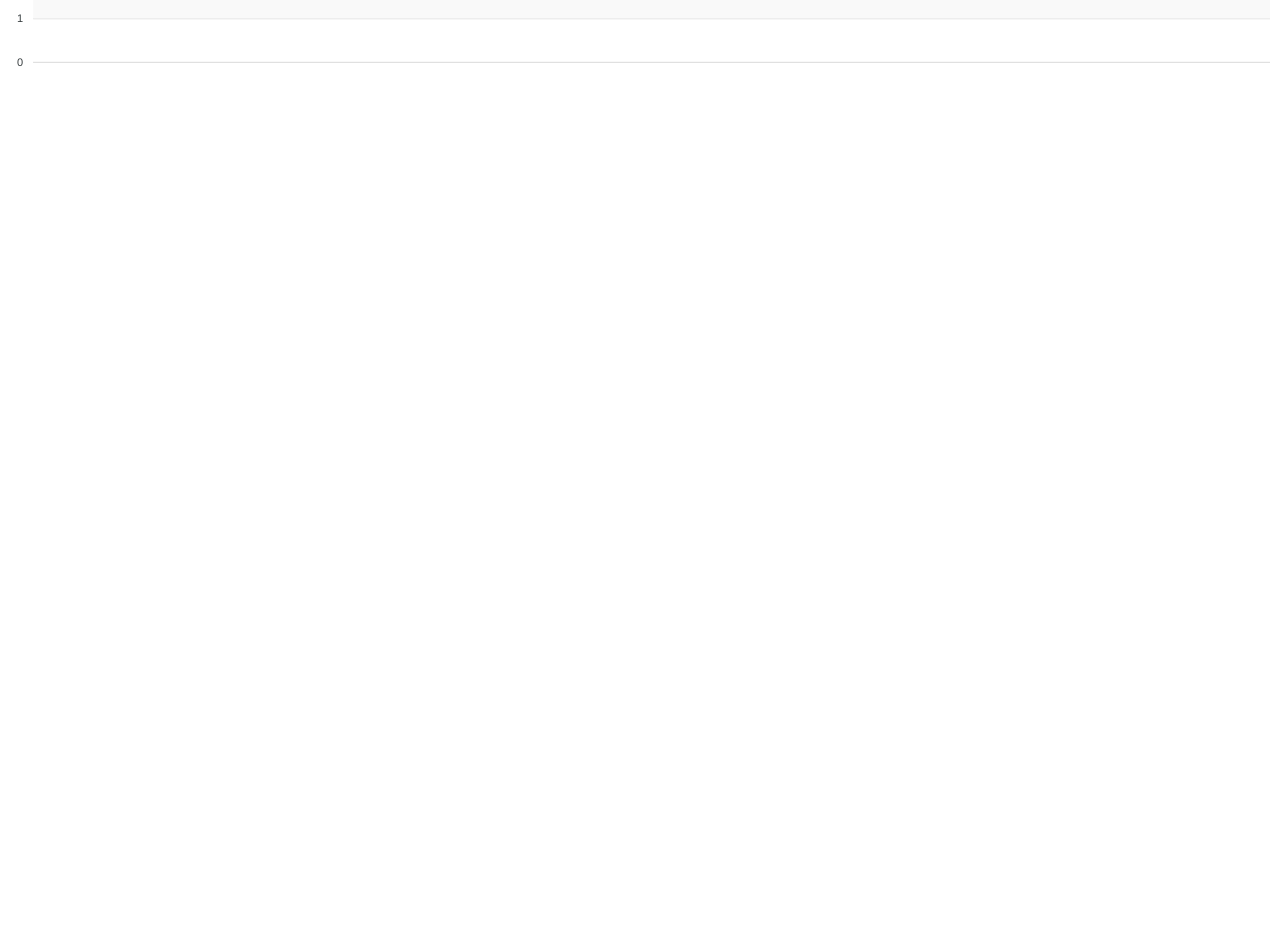
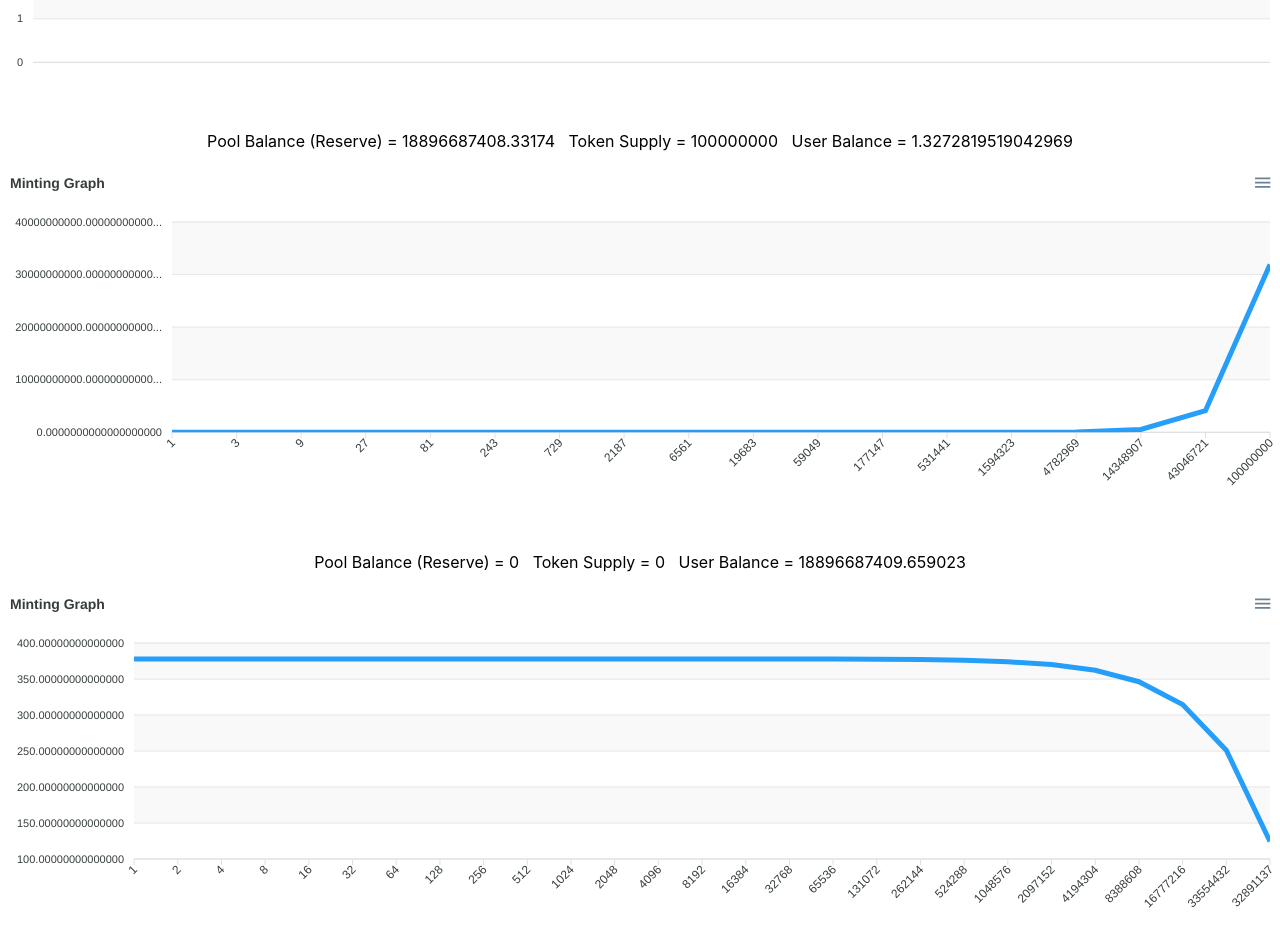
Before and after one commit to ObjectPlayer/Bounding_Curve, a React (Create React App) app in the folder bounding-curve/: page / in a window 1280 px wide. Shown: the part 480-1426 px from the top of the page. Before the commit the page ends 800 px from the top, so only its background shows below. Built offline with nearby package versions, Linux system fonts and the light colour scheme.

Commit message:
minting and burning graph added

```diff
--- a/bounding-curve/src/App.js
+++ b/bounding-curve/src/App.js
@@ -3,6 +3,8 @@ import './App.css';
 import React from 'react';
 import BoundingCurve from './Services/BoundingCurve';
 import Chart from 'react-apexcharts'
+import MintingGraph from './Screens/MintingGraph';
+import BurningGraph from './Screens/BurningGraph';
 
 class App extends React.Component {
   constructor(props) {
@@ -178,6 +180,13 @@ class App extends React.Component {
 
         <Chart options={this.state.options} series={this.state.series} type="line" height={350} />
 
+        <div>
+          <MintingGraph />
+
+          <BurningGraph />
+
+        </div>
+
       </div>
     );
   }
--- /dev/null
+++ b/bounding-curve/src/Screens/BurningGraph.js
@@ -0,0 +1,140 @@
+import React from 'react';
+import BoundingCurve from '../Services/BoundingCurve';
+import Chart from 'react-apexcharts'
+
+class BurningGraph extends React.Component {
+    constructor(props) {
+        super(props);
+
+        this.state = {
+            reserveAmount: 0,
+            totalSupply: 0,
+            userBalancce: 0,
+
+
+            series: [{
+                name: "Price",
+                data: []
+            }],
+            options: {
+                chart: {
+                    height: 350,
+                    type: 'line',
+                    zoom: {
+                        enabled: false
+                    }
+                },
+                dataLabels: {
+                    enabled: false
+                },
+                stroke: {
+                    curve: 'straight'
+                },
+                title: {
+                    text: 'Minting Graph',
+                    align: 'left'
+                },
+                grid: {
+                    row: {
+                        colors: ['#f3f3f3', 'transparent'], // takes an array which will be repeated on columns
+                        opacity: 0.5
+                    },
+                },
+                xaxis: {
+                    categories: [],
+                }
+            }
+
+        }
+
+        this.boudningCurve = new BoundingCurve()
+    }
+
+    componentDidMount() {
+        this.boudningCurve.updateDataToTestBurning(this.boudningCurve.maxSupply, 18896687408.33174, this.boudningCurve.maxSupply, 1.3272819519042969)
+        this.showGraph()
+    }
+
+    getGraphValue = () => {
+        let totalSupply = this.boudningCurve.totalSupply;
+
+
+        let series = this.state.series;
+        let categories = [];
+        let supply = 0.5;
+
+        for (let i = 0; totalSupply > 0; i++) {
+
+            if(i==26){
+                debugger
+            }
+            let tokenShouldBurn = supply * 2;
+            let burningPrice = this.boudningCurve.getBurnPrice(1);
+
+
+            if (this.boudningCurve.totalSupply - tokenShouldBurn >= 0) {
+                this.boudningCurve.burnToken(tokenShouldBurn)
+            } else {
+                tokenShouldBurn = this.boudningCurve.totalSupply;
+                this.boudningCurve.burnToken(tokenShouldBurn)
+            }
+
+
+            totalSupply = this.boudningCurve.totalSupply;
+            supply = tokenShouldBurn;
+
+            series[0].data.push(burningPrice);
+            categories.push(supply);
+        }
+
+        console.log("series = ", series[0].data)
+
+        return { series, categories }
+    }
+
+
+    showGraph = () => {
+        debugger;
+
+        let res = this.getGraphValue();
+
+
+        let series = res.series;
+        let newCategories = res.categories;
+
+        this.setState({ series, options: { ...this.state.options, xaxis: { categories: newCategories } } })
+
+        this.setState({ reserveAmount: this.boudningCurve.reserve, totalSupply: this.boudningCurve.totalSupply, userBalancce: this.boudningCurve.userBlance })
+
+    }
+
+    render() {
+        return (
+            <div className="App">
+
+                <p style={{ marginBottom: 20 }}>
+                    <span>
+                        <label>Pool Balance (Reserve) = </label>
+                        <label>{this.state.reserveAmount}</label>
+                    </span>
+                    &nbsp; &nbsp;
+                    <span>
+                        <label>Token Supply = </label>
+                        <label>{this.state.totalSupply}</label>
+                    </span>
+                    &nbsp; &nbsp;
+                    <span>
+                        <label>User Balance = </label>
+                        <label>{this.state.userBalancce}</label>
+                    </span>
+
+                </p>
+
+                <Chart options={this.state.options} series={this.state.series} type="line" height={350} />
+
+            </div>
+        );
+    }
+}
+
+export default BurningGraph;
--- /dev/null
+++ b/bounding-curve/src/Screens/MintingGraph.js
@@ -0,0 +1,127 @@
+import React from 'react';
+import BoundingCurve from '../Services/BoundingCurve';
+import Chart from 'react-apexcharts'
+
+class MintingGraph extends React.Component {
+    constructor(props) {
+        super(props);
+
+        this.state = {
+            reserveAmount: 0,
+            totalSupply: 0,
+            userBalancce: 0,
+
+
+            series: [{
+                name: "Price",
+                data: []
+            }],
+            options: {
+                chart: {
+                    height: 350,
+                    type: 'line',
+                    zoom: {
+                        enabled: false
+                    }
+                },
+                dataLabels: {
+                    enabled: false
+                },
+                stroke: {
+                    curve: 'straight'
+                },
+                title: {
+                    text: 'Minting Graph',
+                    align: 'left'
+                },
+                grid: {
+                    row: {
+                        colors: ['#f3f3f3', 'transparent'], // takes an array which will be repeated on columns
+                        opacity: 0.5
+                    },
+                },
+                xaxis: {
+                    categories: [],
+                }
+            }
+
+        }
+
+        this.boudningCurve = new BoundingCurve()
+    }
+
+    componentDidMount() {
+        this.showGraph()
+    }
+
+    getGraphValue = () => {
+        let maxSupply = this.boudningCurve.maxSupply;
+
+        let series = this.state.series;
+        let categories = [];
+        let supply = 0.5;
+
+        for (let i = 0; supply < maxSupply; i++) {
+            let tokenShouldMint = supply * 2;
+            let mintPrice = this.boudningCurve.getMintPrice(tokenShouldMint);
+
+            if (this.boudningCurve.totalSupply + tokenShouldMint <= this.boudningCurve.maxSupply) {
+                this.boudningCurve.mintToken(tokenShouldMint, mintPrice)
+            } else {
+                tokenShouldMint = this.boudningCurve.maxSupply - this.boudningCurve.totalSupply;
+                this.boudningCurve.mintToken(tokenShouldMint, mintPrice)
+            }
+
+            supply = this.boudningCurve.totalSupply;
+
+            series[0].data.push(mintPrice);
+            categories.push(supply);
+        }
+
+        return { series, categories }
+    }
+
+
+    showGraph = () => {
+        let res = this.getGraphValue();
+
+
+        let series = res.series;
+        let newCategories = res.categories;
+
+        this.setState({ series, options: { ...this.state.options, xaxis: { categories: newCategories } } })
+
+        this.setState({ reserveAmount: this.boudningCurve.reserve, totalSupply: this.boudningCurve.totalSupply, userBalancce: this.boudningCurve.userBlance })
+
+    }
+
+    render() {
+        return (
+            <div className="App">
+
+                <p style={{ marginBottom: 20 }}>
+                    <span>
+                        <label>Pool Balance (Reserve) = </label>
+                        <label>{this.state.reserveAmount}</label>
+                    </span>
+                    &nbsp; &nbsp;
+                    <span>
+                        <label>Token Supply = </label>
+                        <label>{this.state.totalSupply}</label>
+                    </span>
+                    &nbsp; &nbsp;
+                    <span>
+                        <label>User Balance = </label>
+                        <label>{this.state.userBalancce}</label>
+                    </span>
+
+                </p>
+
+                <Chart options={this.state.options} series={this.state.series} type="line" height={350} />
+
+            </div>
+        );
+    }
+}
+
+export default MintingGraph;
--- a/bounding-curve/src/Services/BoundingCurve.js
+++ b/bounding-curve/src/Services/BoundingCurve.js
@@ -4,7 +4,7 @@ class BoundingCurve {
         this.slope = 0.5;
         this.maxSupply = 100000000;
         this.totalSupply = 0;
-        this.userBlance = 10000.0;
+        this.userBlance = 36605661082;
         this.userTokenBalance = 0;
         this.reserve = 0;
         this.fees = 0;
@@ -16,6 +16,14 @@ class BoundingCurve {
     }
 
 
+    updateDataToTestBurning = (supply, fusd, tokens, balance) => {
+        this.totalSupply = supply;
+        this.reserve = fusd;
+        this.userTokenBalance = tokens;
+        this.userBlance = balance;
+    }
+
+
     mintToken = (amount, fusdAmount) => {
 
         amount = +amount;
@@ -23,7 +31,7 @@ class BoundingCurve {
 
         let mintPrice = this.getMintPrice(amount);
         let supply = this.totalSupply;
-        let fee = (mintPrice * 15)/100;
+        let fee = (mintPrice * 15) / 100;
 
 
         this.reserve += mintPrice - fee;
```
